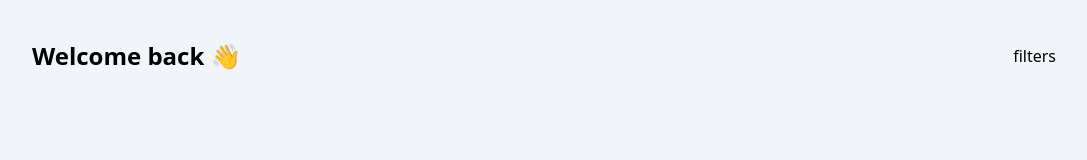
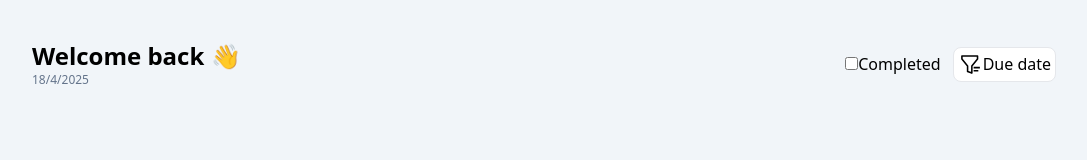
Before and after one commit to muodilo/todo-app, a plain HTML site: page index.html in a window 1280 px wide. Shown: the whole page, without its empty margins (96-1183 px from the left). Drawn offline with nearby package versions, Linux system fonts and the light colour scheme.

Commit message:
add filters

```diff
--- a/index.html
+++ b/index.html
@@ -8,16 +8,27 @@
     <script src="script.js" defer></script>
 </head>
 <body class="min-h-screen bg-slate-100 lg:px-32 md:px-16 px-5 pt-10 relative">
+
+    <!-- header  -->
     <div id="title" class="absolute top-10 lg:left-32 md:left-16 left-5 lg:right-32 md:right-16 right-5 flex items-center justify-between">
         <!-- title  -->
         <div>
             <p class="text-2xl font-semibold">Welcome back 👋</p>
-            <p></p>
+            <p class="text-xs text-slate-500">18/4/2025</p>
         </div>
         <!-- filters  -->
-        <div>
-            filters
+        <div class="flex items-center gap-3">
+            <div>
+                <input type="checkbox">Completed</input>
+            </div>
+            <button id="sort-btn" class="flex items-center border bg-white p-1 rounded-lg">
+                <svg xmlns="http://www.w3.org/2000/svg" width="25" height="25" viewBox="0 0 16 16"><path fill="none" stroke="currentColor" stroke-linejoin="round" d="M10 10h4m-4 2h3M2.5 2.5h10v2L8.864 9v4.5l-2.728-1V9L2.5 4.5z" stroke-width="1"/></svg>
+                <p>Due date</p>
+            </button>
         </div>
     </div>
+
+    <!-- todo list  -->
+     <ul id="todo-list" class="space-y-4"></ul>
 </body>
 </html>
```
